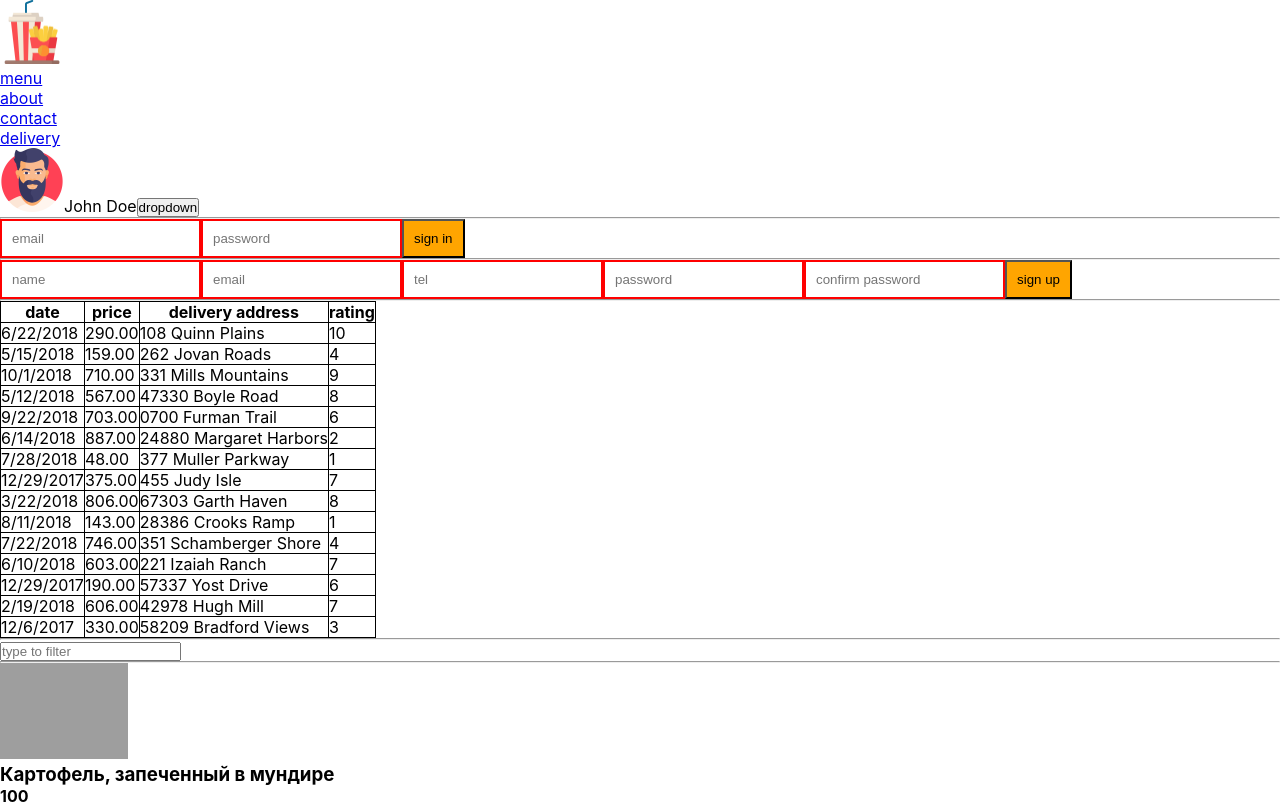
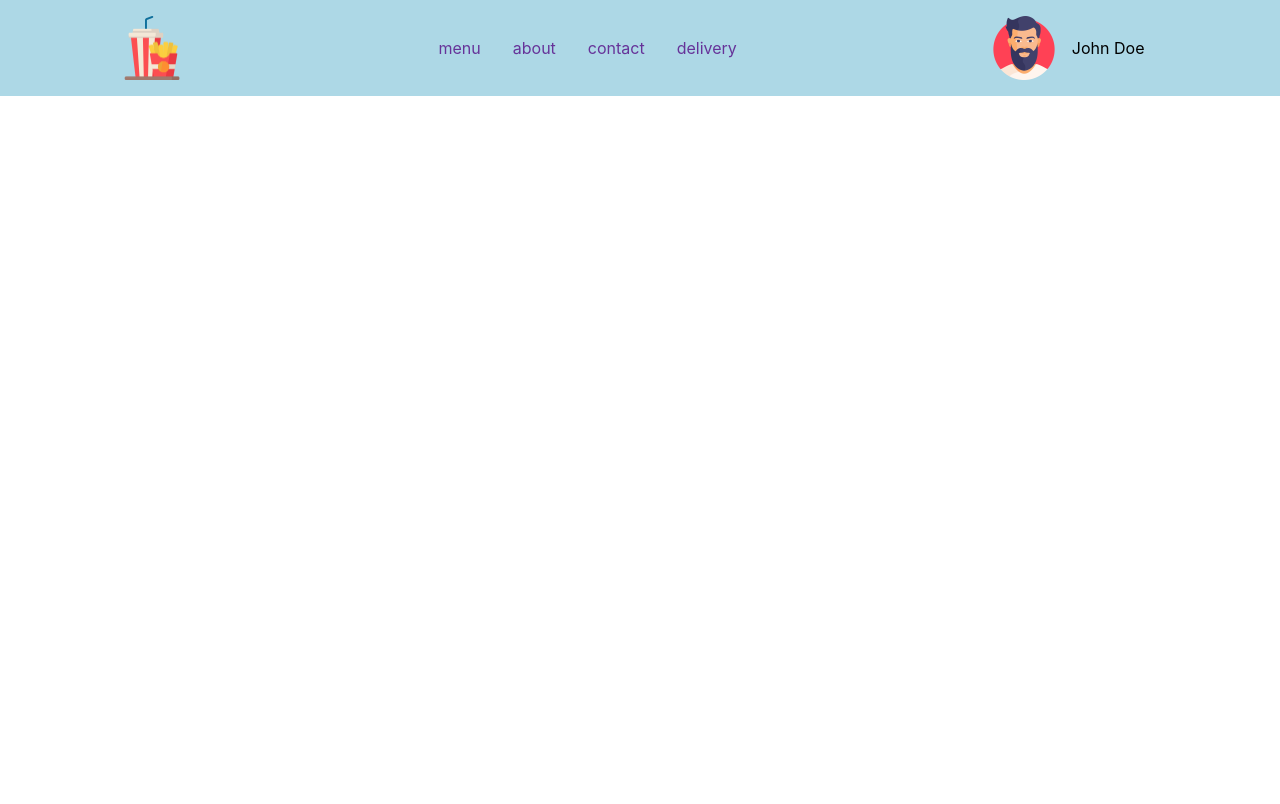
Before and after one commit to wwwax/foody, a React (Create React App) app: page / in a window 1280 px wide. Shown: the top 804 px of the page. Built offline with nearby package versions, Linux system fonts and the light colour scheme; grey boxes are pictures that could not be loaded.

Commit message:
added basic dropdown and styles

```diff
--- a/src/components/app/App.js
+++ b/src/components/app/App.js
@@ -1,57 +1,14 @@
 import React from "react";
 import Header from "../header/Header";
-import Menu from "../menu/Menu";
-import OrderHistory from "../order-history/OrderHistory";
-import Filter from "../filter/Filter";
-import SignIn from "../sign-in/SignIn";
-import SignUp from "../sign-up/SignUp";
-
-import orderHistoryData from "../../json/order-history.json";
-import menuData from "../../json/menu.json";
 
 class App extends React.Component {
-    state = {
-        filter: "",
-        orderHistory: orderHistoryData,
-        menu: menuData,
-    };
-
-    handleFilterChange = (e) => {
-        this.setState({
-            filter: e.target.value,
-        });
-    };
-
-    filterMenu = (menu, filter) => {
-        return menu.filter((item) =>
-            item.name.toLowerCase().includes(filter.toLowerCase())
-        );
-    };
-
     render() {
-        const { orderHistory, menu, filter } = this.state;
-
-        const filteredMenu = this.filterMenu(menu, filter);
-
         return (
             <div>
                 <Header />
-                <hr />
-                <SignIn />
-                <hr />
-                <SignUp />
-                <hr />
-                <OrderHistory orderHistory={orderHistory} />
-                <hr />
-                <Filter filter={filter} onChange={this.handleFilterChange} />
-                <hr />
-                <Menu menu={filteredMenu} />
             </div>
         );
     }
 }
 
 export default App;
-
-// TODO
-// - helper
--- /dev/null
+++ b/src/components/dropdown/Dropdown.js
@@ -0,0 +1,15 @@
+function Dropdown() {
+    return (
+        <div className="Dropdown">
+            <div>
+                Lorem ipsum dolor sit amet consectetur adipisicing elit. Sint
+                fugiat officia architecto dolor numquam velit aliquid, provident
+                at totam veritatis. Eum harum architecto assumenda ipsa totam
+                omnis ducimus ab ratione recusandae, delectus nisi dolores
+                necessitatibus doloremque, cupiditate cum sit aliquam.
+            </div>
+        </div>
+    );
+}
+
+export default Dropdown;
--- a/src/components/header/Header.js
+++ b/src/components/header/Header.js
@@ -4,7 +4,7 @@ import UserMenu from "../user-menu/UserMenu";
 
 function Header() {
     return (
-        <div className="header">
+        <div className="Header">
             <Logo />
             <Nav />
             <UserMenu width={64} />
--- a/src/components/nav-item/NavItem.js
+++ b/src/components/nav-item/NavItem.js
@@ -1,5 +1,5 @@
 function NavItem({ name }) {
-    return <a href="https://google.com">{name}</a>;
+    return <a className="NavItem" href="https://google.com">{name}</a>;
 }
 
 export default NavItem;
--- a/src/components/nav/Nav.js
+++ b/src/components/nav/Nav.js
@@ -10,7 +10,7 @@ const navItems = [
 
 function Nav() {
     return (
-        <ul className="nav">
+        <ul className="Nav">
             {navItems.map((item) => (
                 <li key={item.id}>
                     <NavItem name={item.name} />
--- a/src/components/user-menu/UserMenu.js
+++ b/src/components/user-menu/UserMenu.js
@@ -1,15 +1,32 @@
+import React from "react";
 import avatar from "../../images/avatar.png";
+import Dropdown from "../dropdown/Dropdown";
 
 const name = "John Doe";
 
-function UserMenu({ width }) {
-    return (
-        <div className="userMenu">
-            <img width={width} src={avatar} alt="avatar" />
-            <span>{name}</span>
-            <button>dropdown</button>
-        </div>
-    );
+class UserMenu extends React.Component {
+    state = {
+        isDropdownOpen: false,
+    };
+
+    toggleDropdown = () => {
+        this.setState((prev) => ({
+            isDropdownOpen: !prev.isDropdownOpen,
+        }));
+    };
+
+    render() {
+        const { isDropdownOpen } = this.state;
+        const { width } = this.props;
+
+        return (
+            <div className="UserMenu" onClick={this.toggleDropdown}>
+                <img width={width} src={avatar} alt="avatar" />
+                <span className="UserName">{name}</span>
+                {isDropdownOpen && <Dropdown />}
+            </div>
+        );
+    }
 }
 
 export default UserMenu;
--- a/src/index.css
+++ b/src/index.css
@@ -13,9 +13,43 @@ html {
     font-size: 16px;
 }
 
-table,
-th,
-td {
-    border: 1px solid black;
-    border-collapse: collapse;
+.Header {
+    display: flex;
+    align-items: center;
+    justify-content: space-around;
+    background-color: lightblue;
+    padding: 1rem 0;
 }
+
+.Nav {
+    list-style: none;
+    display: flex;
+}
+
+.NavItem {
+    color: rebeccapurple;
+    text-decoration: none;
+    margin: 0 1rem;
+}
+
+.UserMenu {
+    display: flex;
+    align-items: center;
+    position: relative;
+}
+
+.UserMenu:hover {
+    cursor: pointer;
+}
+
+.UserName {
+    margin: 0 1rem;
+}
+
+.Dropdown {
+    position: absolute;
+    top: 100%;
+    left: 0;
+    background-color: lightblue;
+    padding: 0.5rem;
+}
```
Also changed, not shown: 1 other file (tests, documents, lock files or other folders).
